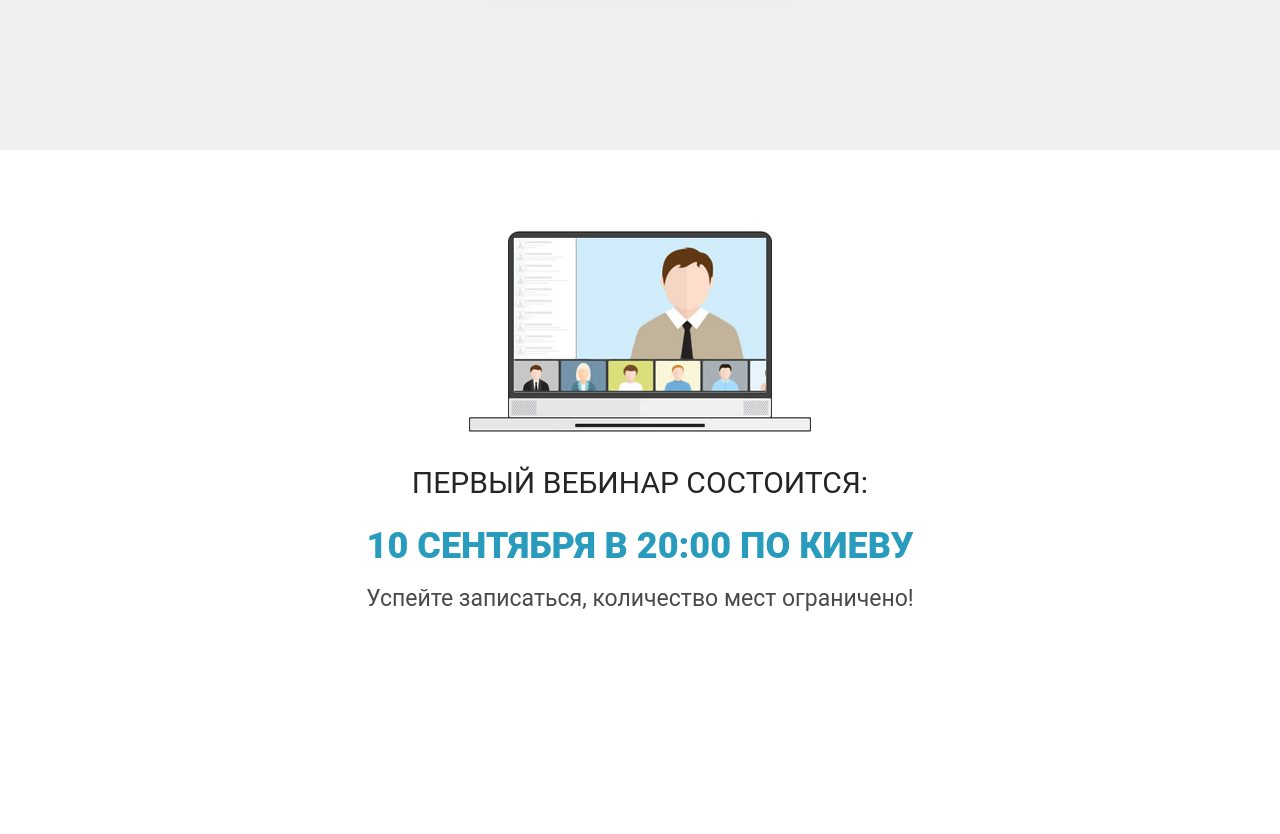
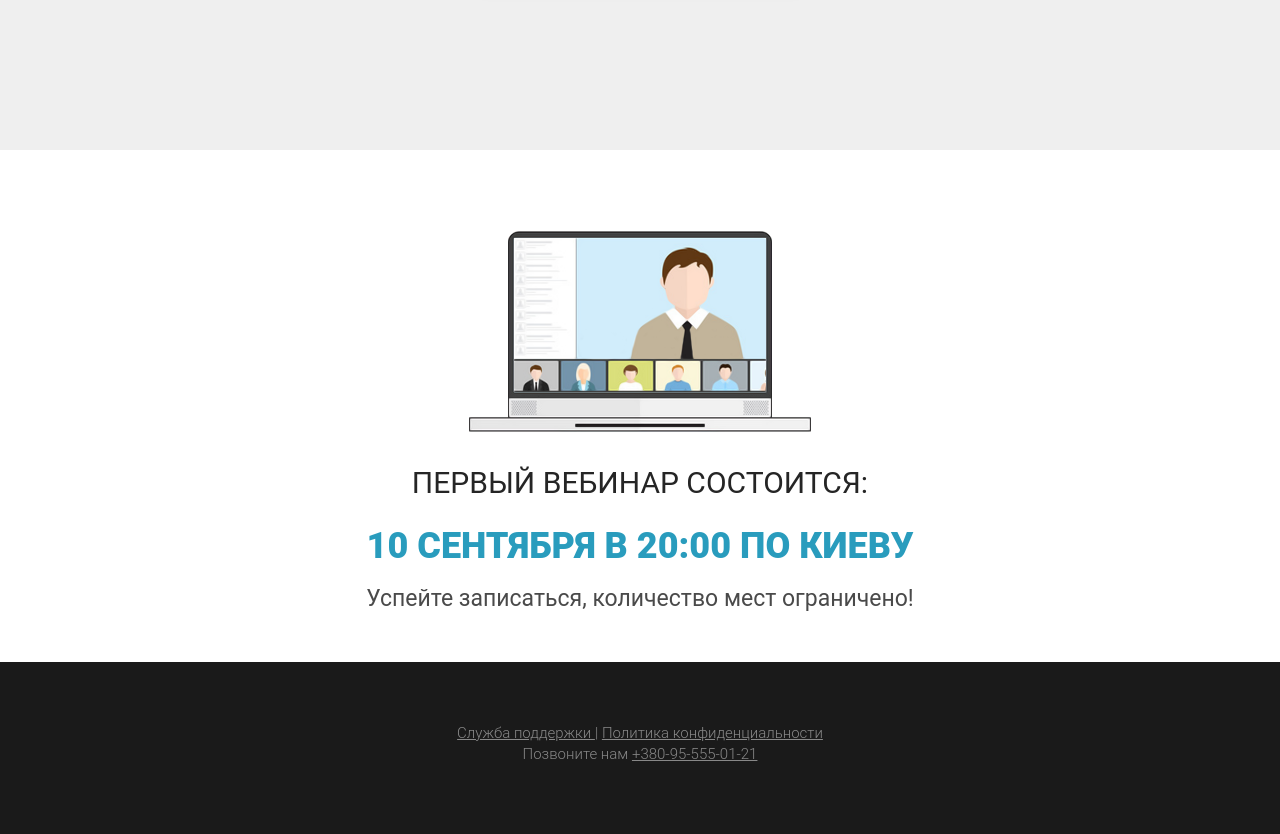
Before and after one commit to ihorbag1/VS_Code, a plain HTML site: page Projects/Site_1/index.html in a window 1280 px wide. Shown: the part 3007-3841 px from the top of the page. Before the commit the page ends 3619 px from the top, so only its background shows below. Drawn offline with Linux system fonts and the light colour scheme.

Commit message:
finish_html+css

```diff
--- a/Projects/Site_1/index.html
+++ b/Projects/Site_1/index.html
@@ -144,5 +144,16 @@
         </div>
     </section>
 
+    <footer>
+        <div class="footer_info">
+            <div class="footer_info_links">
+                <a href="#">Служба поддержки </a>
+                |
+                <a href="#">Политика конфиденциальности</a>
+            </div>
+            Позвоните нам <a href="tel:+380955550121">+380-95-555-01-21</a>
+        </div>
+    </footer>
+
 </body>
 </html>
--- a/Projects/Site_1/style.css
+++ b/Projects/Site_1/style.css
@@ -313,6 +313,7 @@ h2.title{
 
 .first .first_text{
     margin-top: 25px;
+    margin-bottom: 53px;
     font-family: 'Roboto';
     font-weight: 400;
     font-size: 23px;
@@ -320,3 +321,25 @@ h2.title{
     text-align: center;
     color: #4A4A4A;
 }
+
+footer{
+    min-height: 169px;
+    padding: 61px 0 69px 0;
+    background: #1A1A1A;
+}
+
+footer .footer_info{
+    margin: 0 auto;
+    width: 377px;
+    text-align: center;
+    color: #888888;
+    font-family: Roboto;
+    font-size: 15px;
+    font-weight: 300;
+    line-height: 21px;
+}
+
+.footer_info a{
+    text-decoration-line: underline;
+    color: #888888;
+}
```
